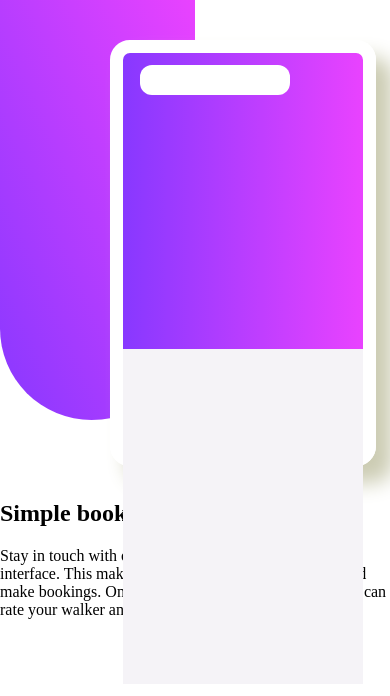
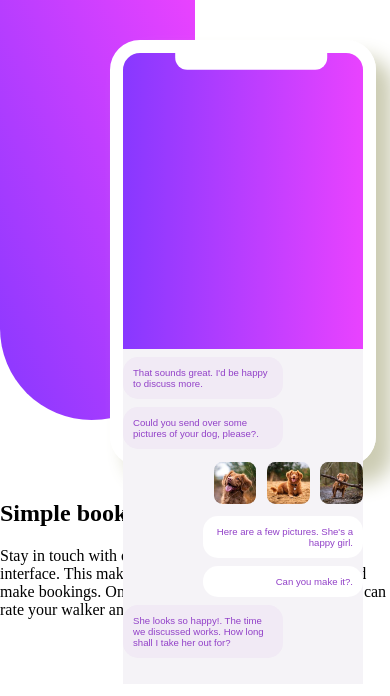
Before and after one commit to GTrialonis/chat-app-css-illustration, a plain HTML site: page index.html in a window 390 px wide. Drawn offline with Linux system fonts and the light colour scheme.

Commit message:
Add files via upload

```diff
--- a/index.html
+++ b/index.html
@@ -9,12 +9,41 @@
 </head>
 
 <body>
+
   <div class="container-wrapper">
-
     <div class="container-graphics">
       <div class="mouth"></div>
-      <div class="cell-inside"></div>
       <div class="cell-color"></div>
+      <div class="cell-inside" >
+        <div class="chat-buttons-top">
+          <button class="button button1">That sounds great. I'd be happy to discuss more.</button>
+          <button class="button button2">Could you send over some pictures of your dog, please?.</button>
+        </div>
+
+
+        <div class="dogs-container">
+          <div class="dog1">
+            <img src="images/dog-image-1.jpg" alt="" />
+          </div>
+          <div class="dog2">
+            <img src="images/dog-image-2.jpg" alt="" />
+          </div>
+          <div class="dog3">
+            <img src="images/dog-image-3.jpg" alt="" />
+          </div>
+        </div>
+
+        <div class="chat-buttons-middle">
+          <button class="button button3">Here are a few pictures. She's a happy girl.</button>
+          <button class="button button4">Can you make it?.</button>
+        </div>
+
+        <div class="chat-button-bottom">
+          <button class="button button5">She looks so happy!. The time we discussed works. How long shall I take her out for?</button>
+        </div>
+
+
+      </div>
       <div class="oval"></div>
     </div>
 
--- a/mystyles.css
+++ b/mystyles.css
@@ -37,10 +37,6 @@ body {
     /* transform: translate(0px, 0px); */
   }
 
-  /* body {
-      background: white;
-  } */
-
   .cell-color {
     position: relative;
     width: 240px;
@@ -48,7 +44,7 @@ body {
 
     bottom: 400px;
     background-image: linear-gradient(to right, hsl(264, 100%, 61%), hsl(293, 100%, 63%));
-    border-radius: 20px 20px 20px 20px;
+    border-radius: 30px 30px 30px 30px;
     border: 13px solid white;
     box-shadow: 17px 17px 20px #ccccb3;
     transform: translate(110px, 20px);
@@ -57,11 +53,11 @@ body {
 
   .oval {
     position: absolute;
-    width: 150px;
-    height: 30px;
+    width: 9.5rem;
+    height: 1.8rem;
     transform: translate(10%, 20%);
-    top: 7%;
-    left: 32%;
+    top: 2.2rem;
+    left: 10rem;
     border-radius: 12px 12px 12px 12px;
     background-color: white;
     z-index: 2;
@@ -73,13 +69,71 @@ body {
     position: absolute;
     bottom: 200px;
     background-color: hsl(270, 20%, 96%);
-    /* background-image: linear-gradient(to right, hsl(264, 100%, 61%), hsl(293, 100%, 63%)); */
-    /* border-radius: 20px 20px 20px 20px; */
-    /* border: 13px solid white; */
-    /* box-shadow: 17px 17px 20px #ccccb3; */
     transform: translate(123px, 40px);
     z-index: 3;
   }
+
+.chat-buttons-top > * { /* all the children of the div*/
+   background-color: hsl(276, 35%, 94%);
+   color: hsl(276, 55%, 52%);
+   width: 10rem;
+   padding: 10px;
+   text-align: left;
+   text-decoration: none;
+   display: inline-block;
+   font-size: 0.6rem;
+   margin-top: 0.5rem;
+   border: 0px hsl(276, 35%, 94%);
+   border-radius: 15px;
+}
+
+.dogs-container {
+  max-width: 10rem;
+  text-align: right;
+  padding-left: 5rem;
+  margin-top: 0.8rem;
+  display: flex;
+  justify-content: space-between;
+  flex-direction: row;
+}
+
+img {
+  width: 80%;
+  box-sizing:border-box;
+  border-radius: 20%;
+}
+
+.chat-buttons-middle {
+  text-align: right;
+}
+
+.chat-buttons-middle > * { /* all the children of the div*/
+   background-color: white;
+   color: hsl(276, 55%, 52%);
+   width: 10rem;
+   padding: 10px;
+   text-align: right;
+   text-decoration: none;
+   display: inline-block;
+   font-size: 0.6rem;
+   margin-top: 0.5rem;
+   border: 0px white;
+   border-radius: 15px;
+}
+
+.chat-button-bottom > .button5 { /* all the children of the div*/
+   background-color: hsl(276, 35%, 94%);
+   color: hsl(276, 55%, 52%);
+   width: 10rem;
+   padding: 10px;
+   text-align: left;
+   text-decoration: none;
+   display: inline-block;
+   font-size: 0.6rem;
+   margin-top: 0.5rem;
+   border: 0px hsl(276, 35%, 94%);
+   border-radius: 15px;
+}
 
   .container-simple-booking {
     height: 100%;
```
